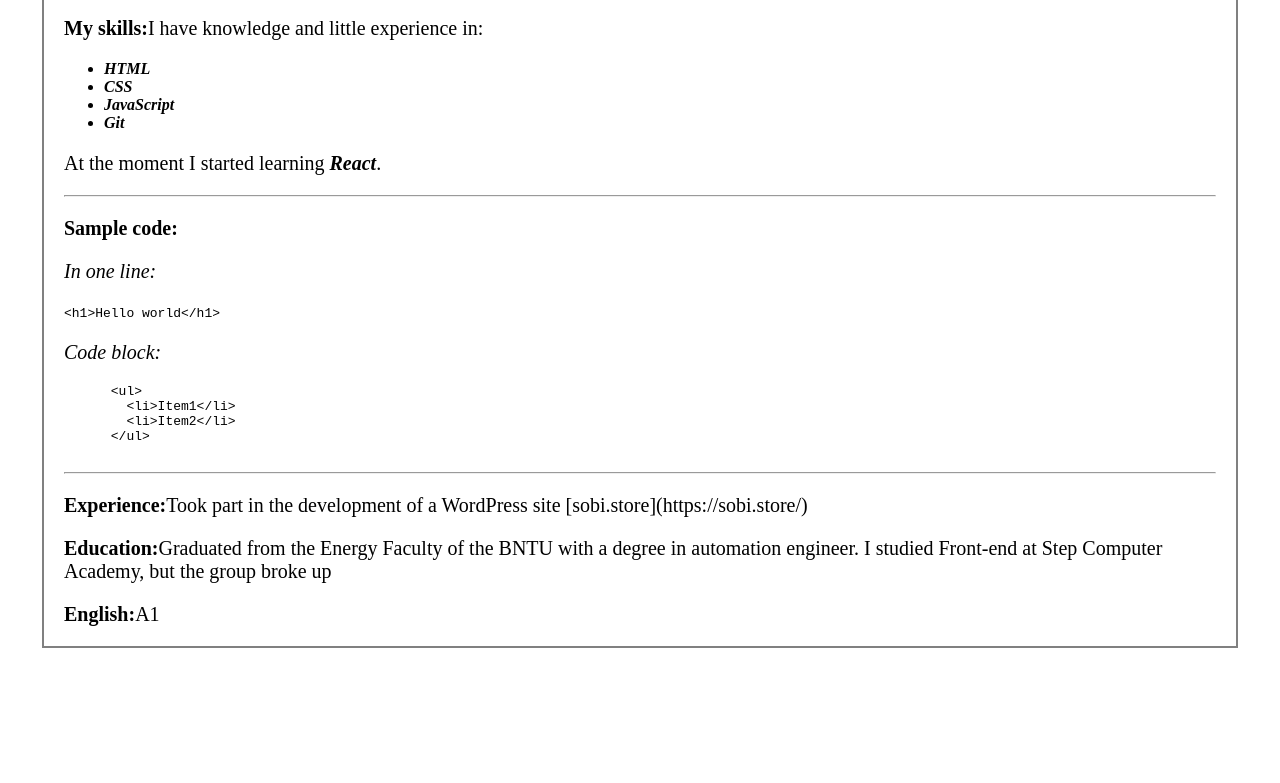
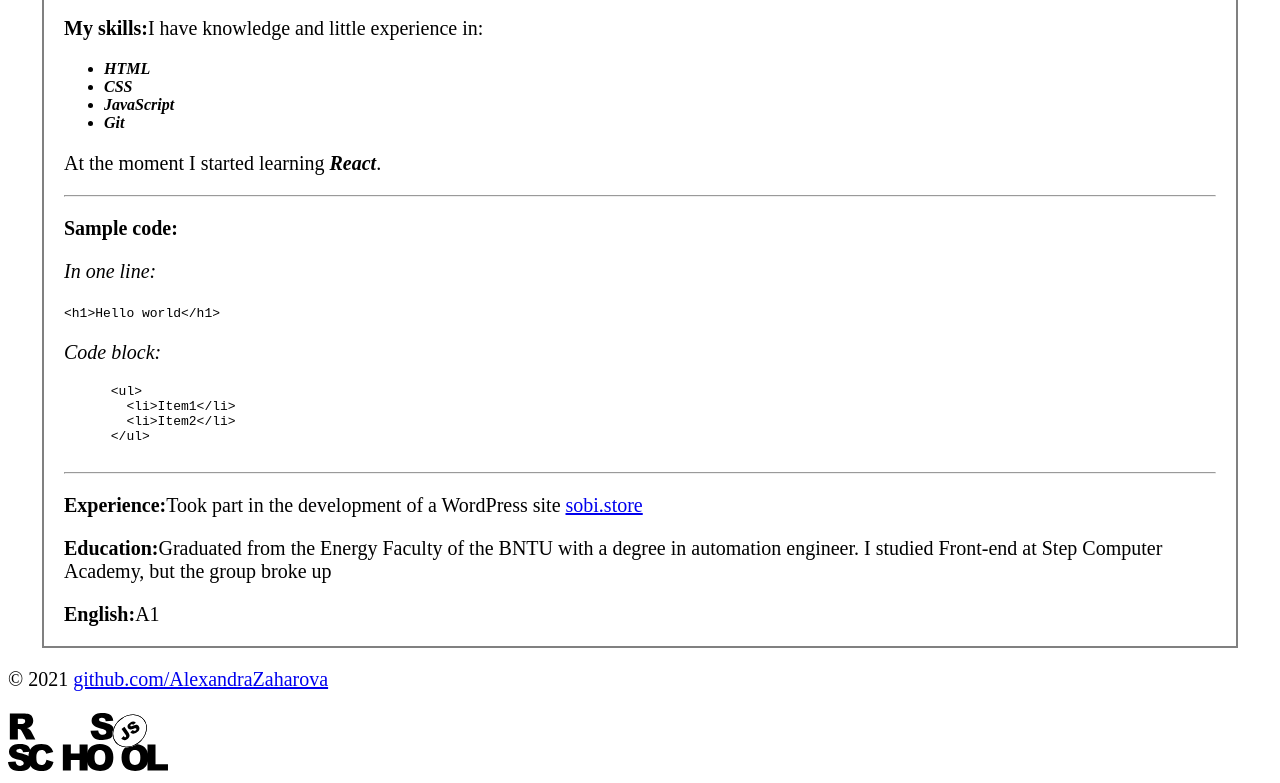
Before and after one commit to AlexandraZaharova/rsschool-cv, a plain HTML site: page index.html in a window 1280 px wide. Shown: the part 583-1366 px from the top of the page. Before the commit the page ends 1239 px from the top, so only its background shows below. Drawn offline with Linux system fonts and the light colour scheme.

Commit message:
feat: add footer

```diff
--- a/index.html
+++ b/index.html
@@ -38,10 +38,18 @@
       &lt;/ul&gt;
     </pre>
     <hr>
-    <p><b>Experience:</b>Took part in the development of a WordPress site [sobi.store](https://sobi.store/)</p>
+    <p><b>Experience:</b>Took part in the development of a WordPress site <a href="https://sobi.store/">sobi.store</a></p>
     <p><b>Education:</b>Graduated from the Energy Faculty of the BNTU with a degree in automation engineer.
       I studied Front-end at Step Computer Academy, but the group broke up</p>
     <p><b>English:</b>A1</p>
   </div>
+  <footer>
+    <p>
+      © 2021 <a class="footer-link" href="https://github.com/AlexandraZaharova">github.com/AlexandraZaharova</a>
+    </p>
+    <a href="https://rs.school/js/">
+      <img src="rs_school_js.svg" alt="RS_School" width="160">
+    </a>
+  </footer>
 </body>
 </html>
```
Also changed, not shown: rs_school_js.svg (added).
